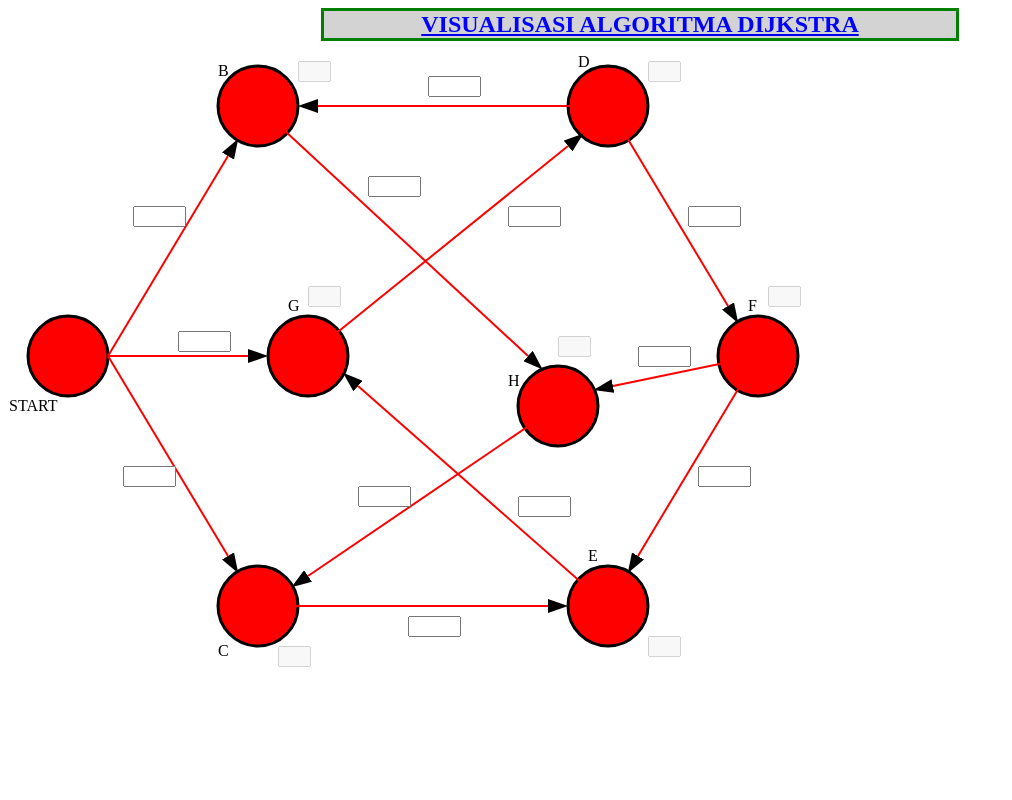
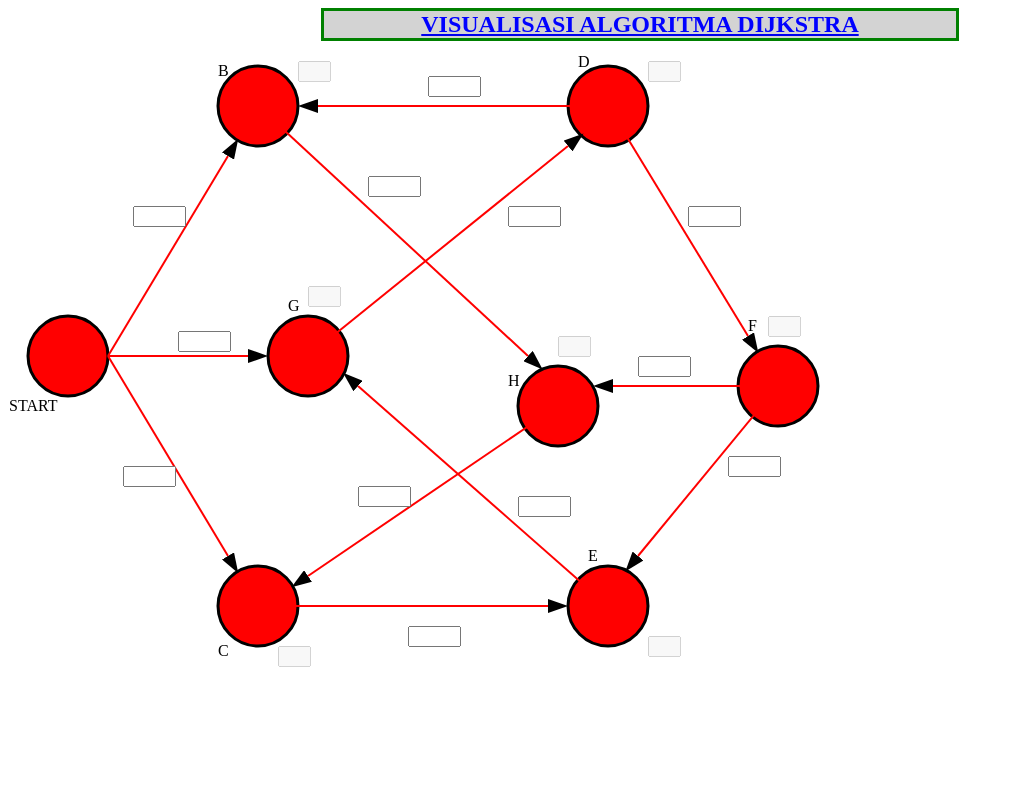
Before and after one commit to FedrianHermana/fedrianhermana.github.io, a plain HTML site: page graf/graf9.html in a window 1280 px wide. Shown: the top 800 px of the page, without its empty margins (0-1012 px from the left). Drawn offline with Linux system fonts and the light colour scheme.

```diff
--- a/graf/graf9.html
+++ b/graf/graf9.html
@@ -21,7 +21,7 @@
       <text x="210" y="600" fill="black">C</text>
       <text x="570" y="11" fill="black">D</text>
       <text x="580" y="505" fill="black">E</text>
-      <text x="740" y="255" fill="black">F</text>
+      <text x="740" y="275" fill="black">F</text>
       <text x="280" y="255" fill="black">G</text>
       <text x="500" y="330" fill="black">H</text>
       <circle onclick="graf9()" cx="60" id = 'node1' cy="300" r="40" stroke="black" stroke-width="3" fill="red" />
@@ -29,7 +29,7 @@
       <circle onclick="panggilRes3()" cx="250" id = 'node3' cy="550" r="40" stroke="black" stroke-width="3" fill="red" />
       <circle onclick="panggilRes4()" cx="600" id = 'node4' cy="50" r="40" stroke="black" stroke-width="3" fill="red" />
       <circle onclick="panggilRes5()" cx="600" id = 'node5' cy="550" r="40" stroke="black" stroke-width="3" fill="red" />
-      <circle onclick="panggilRes6()" cx="750" id = 'node6' cy="300" r="40" stroke="black" stroke-width="3" fill="red" />
+      <circle onclick="panggilRes6()" cx="770" id = 'node6' cy="330" r="40" stroke="black" stroke-width="3" fill="red" />
       <circle onclick="panggilRes7()" cx="300" id = 'node7' cy="300" r="40" stroke="black" stroke-width="3" fill="red" />
       <circle onclick="panggilRes8()" cx="550" id = 'node8' cy="350" r="40" stroke="black" stroke-width="3" fill="red" />
 
@@ -37,12 +37,12 @@
       <line id='06' x1="100" y1="300" x2="240" y2="300" style="stroke:rgb(255,0,0);stroke-width:2" marker-end="url(#arrowhead)"/>
       <line id='02' x1="100" y1="300" x2="220" y2="500" style="stroke:rgb(255,0,0);stroke-width:2" marker-end="url(#arrowhead)"/>
       <line id='13' x1="600" y1="50" x2="310" y2="50" style="stroke:rgb(255,0,0);stroke-width:2" marker-end="url(#arrowhead)"/>
-      <line id='35' x1="600" y1="50" x2="720" y2="250" style="stroke:rgb(255,0,0);stroke-width:2" marker-end="url(#arrowhead)"/>
-      <line id='45' x1="750" y1="300" x2="630" y2="500" style="stroke:rgb(255,0,0);stroke-width:2" marker-end="url(#arrowhead)"/>
+      <line id='35' x1="600" y1="50" x2="740" y2="280" style="stroke:rgb(255,0,0);stroke-width:2" marker-end="url(#arrowhead)"/>
+      <line id='45' x1="770" y1="330" x2="630" y2="500" style="stroke:rgb(255,0,0);stroke-width:2" marker-end="url(#arrowhead)"/>
       <line id='24' x1="250" y1="550" x2="540" y2="550" style="stroke:rgb(255,0,0);stroke-width:2" marker-end="url(#arrowhead)"/>
       <line id='17' x1="250" y1="50" x2="520" y2="300" style="stroke:rgb(255,0,0);stroke-width:2" marker-end="url(#arrowhead)"/>
       <line id='36' x1="300" y1="300" x2="560" y2="90" style="stroke:rgb(255,0,0);stroke-width:2" marker-end="url(#arrowhead)"/>
-      <line id='57' x1="750" y1="300" x2="605" y2="330" style="stroke:rgb(255,0,0);stroke-width:2" marker-end="url(#arrowhead)"/>
+      <line id='57' x1="770" y1="330" x2="605" y2="330" style="stroke:rgb(255,0,0);stroke-width:2" marker-end="url(#arrowhead)"/>
       <line id='46' x1="600" y1="550" x2="350" y2="330" style="stroke:rgb(255,0,0);stroke-width:2" marker-end="url(#arrowhead)"/>
       <line id='27' x1="550" y1="350" x2="300" y2="520" style="stroke:rgb(255,0,0);stroke-width:2" marker-end="url(#arrowhead)"/>
 
@@ -59,7 +59,7 @@
       <foreignObject x="640" y="580" width="100" height="150">
           <input id="hasil5" size="1" disabled></input>
       </foreignObject>
-      <foreignObject x="760" y="230" width="100" height="150">
+      <foreignObject x="760" y="260" width="100" height="150">
           <input id="hasil6" size="1" disabled></input>
       </foreignObject>
       <foreignObject x="300" y="230" width="100" height="150">
@@ -81,10 +81,10 @@
       <foreignObject x="680" y="150" width="100" height="150">
           <input id="input4" class="input" type="number"></input>
       </foreignObject>
-      <foreignObject x="690" y="410" width="100" height="150">
+      <foreignObject x="720" y="400" width="100" height="150">
           <input id="input5" class="input" type="number"></input>
       </foreignObject>
-      <foreignObject x="400" y="560" width="100" height="150">
+      <foreignObject x="400" y="570" width="100" height="150">
           <input id="input6" class="input" type="number"></input>
       </foreignObject>
       <foreignObject x="170" y="275" width="100" height="150">
@@ -96,7 +96,7 @@
       <foreignObject x="500" y="150" width="100" height="150">
           <input id="input9" class="input" type="number"></input>
       </foreignObject>
-      <foreignObject x="630" y="290" width="100" height="150">
+      <foreignObject x="630" y="300" width="100" height="150">
           <input id="input10" class="input" type="number"></input>
       </foreignObject>
       <foreignObject x="510" y="440" width="100" height="150">
```
Also changed, not shown: graf/graf3.html (+2 -2 lines), graf/graf5.html (+6 -6 lines), graf/graf7.html (+1 -1 lines).
